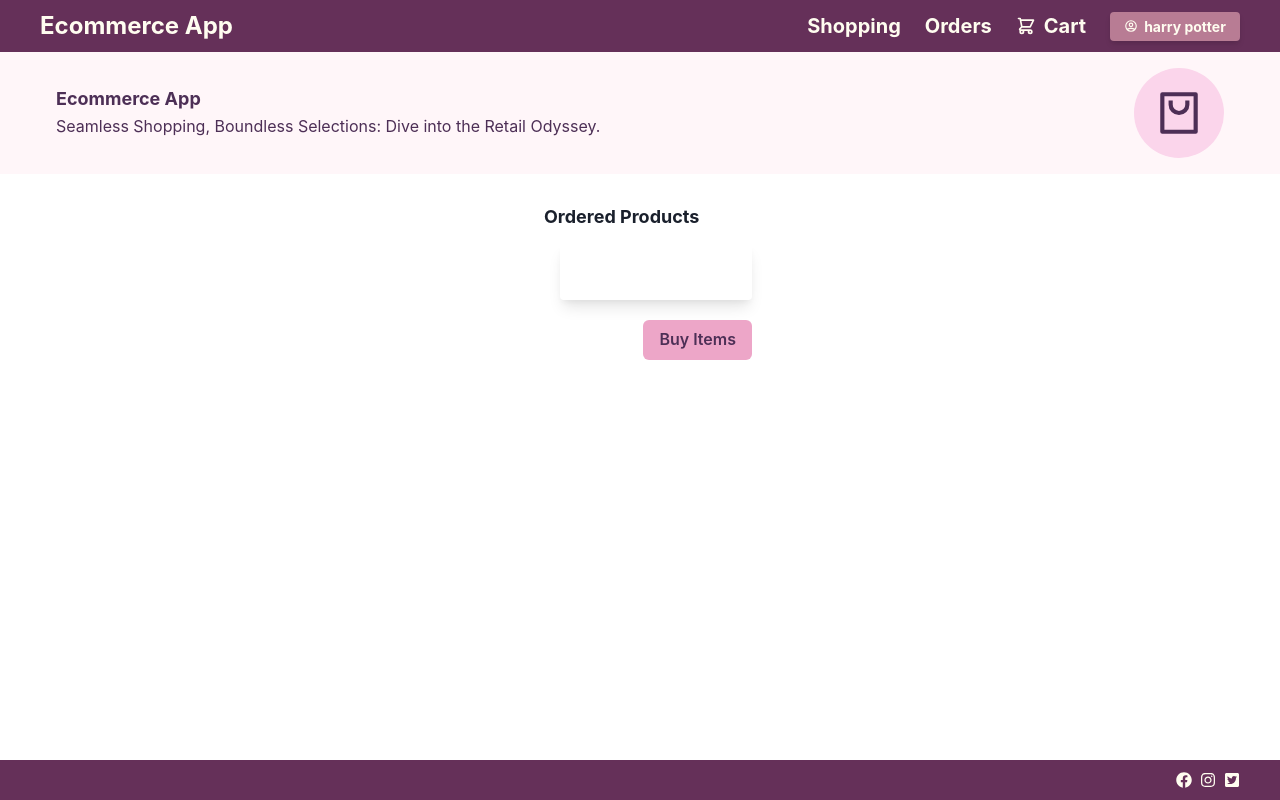
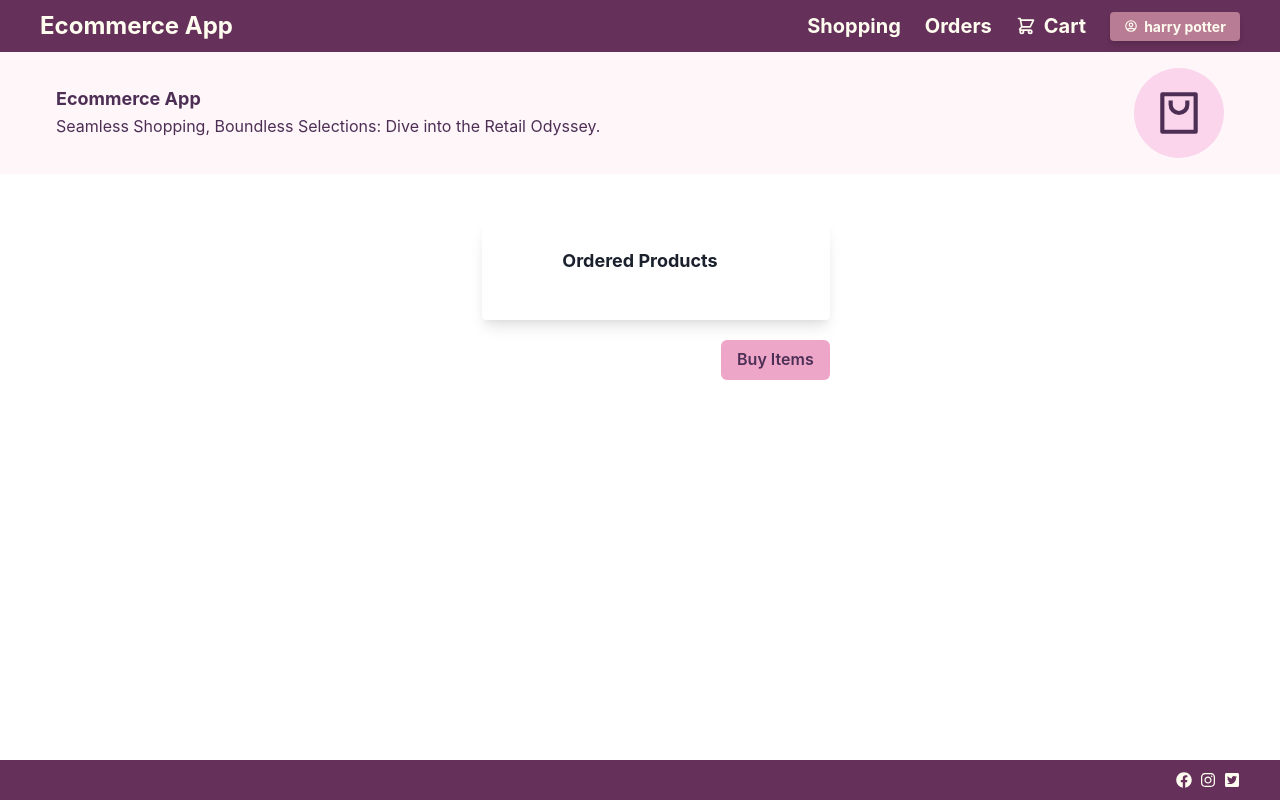
Before and after one commit to shreya2057/Ecommerce_app, a React (Vite) app: page /cart in a window 1280 px wide. Built offline with nearby package versions, Linux system fonts and the light colour scheme.

Commit message:
Ui updated

```diff
--- a/src/screen/items/Cart.tsx
+++ b/src/screen/items/Cart.tsx
@@ -21,9 +21,6 @@ function Carts(){
             >
                 <Banner/>
                 <Flex direction={"column"} my={4}>
-                    <Flex direction={"row"} align={"center"} justifyContent={"space-between"}>
-                        <Heading fontSize={"lg"} >Ordered Products</Heading>
-                    </Flex>
                     <Flex width={"100%"} direction={"column"} gap={5} m={4}>
                         <Box
                             display={"flex"}
@@ -35,6 +32,7 @@ function Carts(){
                             gap={5}
                             shadow={"lg"}
                         >
+                            <Heading fontSize={"lg"} >Ordered Products</Heading>
                             <Flex
                                 direction={"column"}
                                 align={"center"}
```
